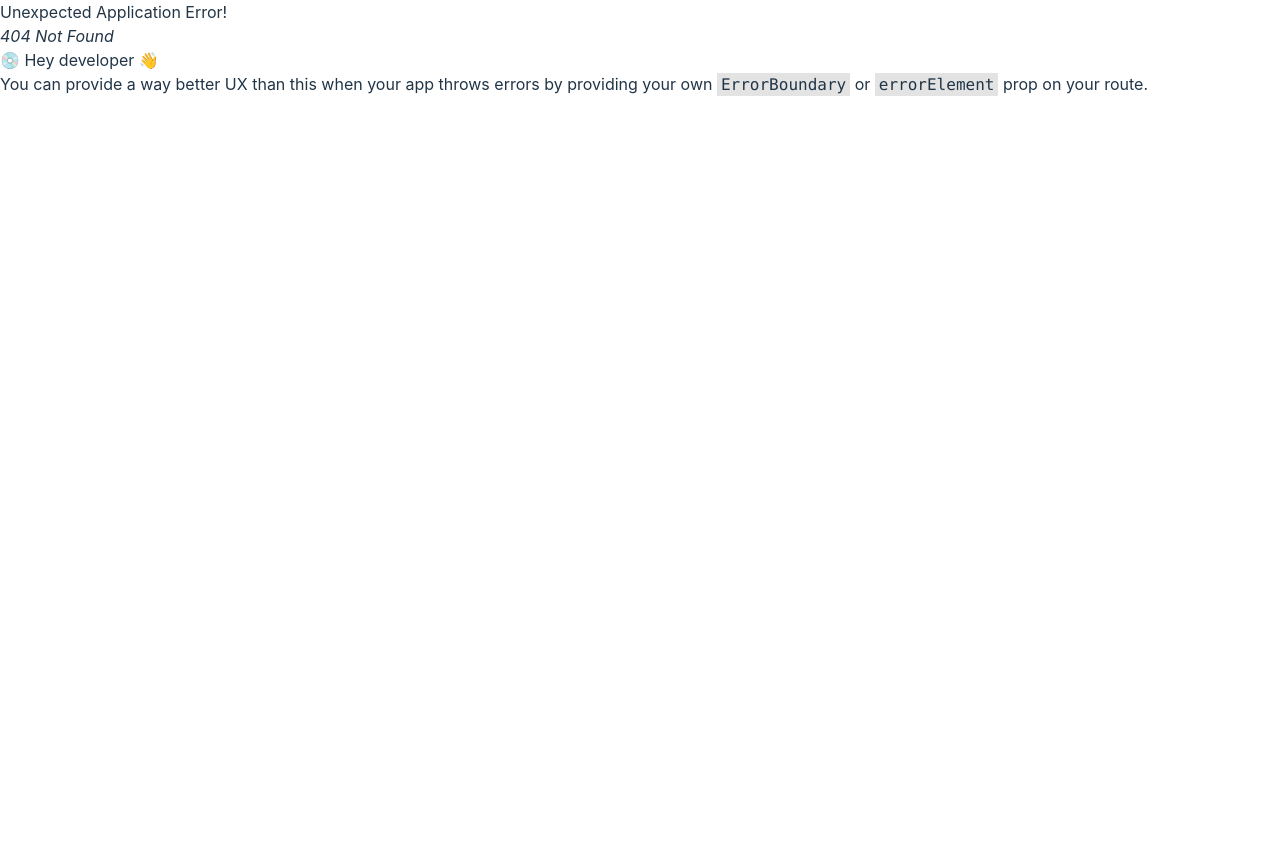
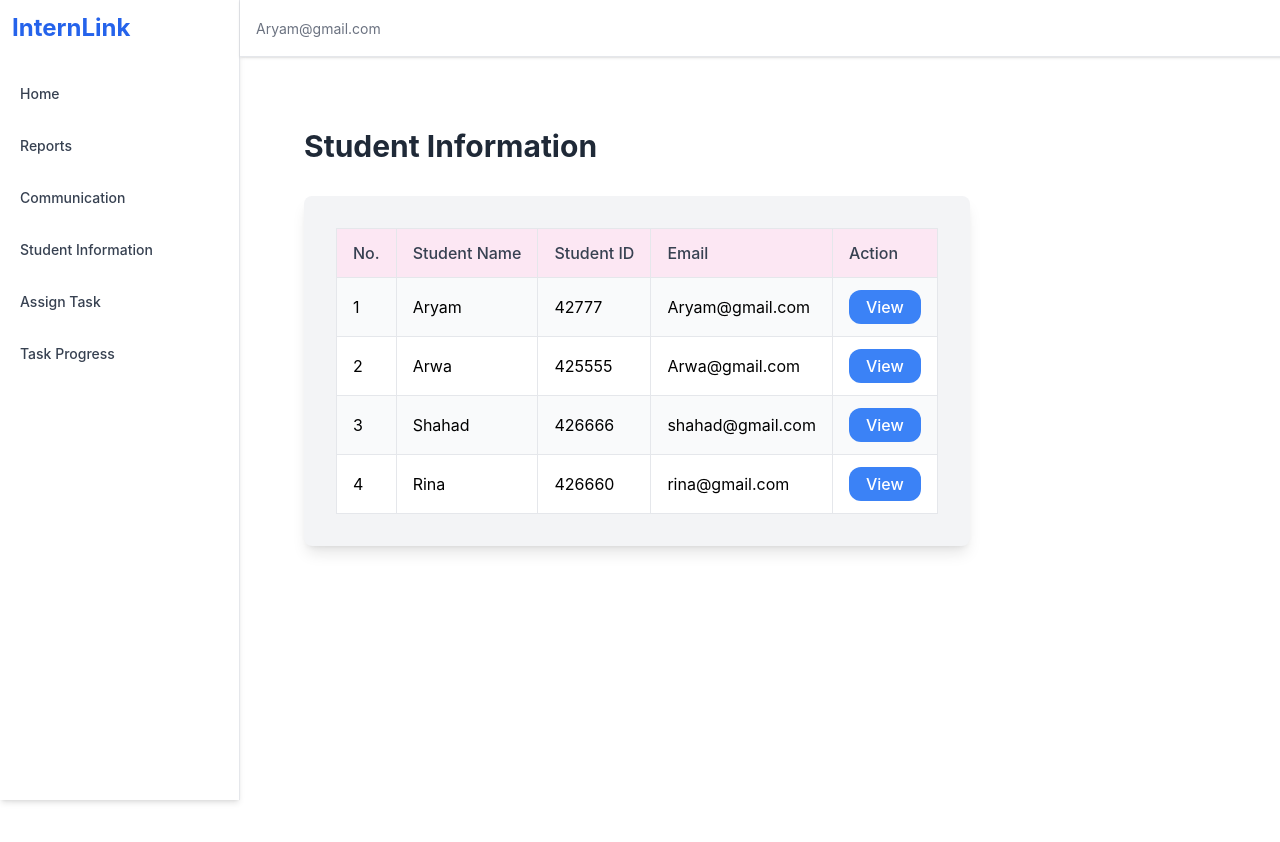
Before and after one commit to Aryamm111/internLinkFront, a React (Vite) app: page /studentsinfo in a window 1280 px wide. Before the commit this address had no page. Shown: the top 842 px of the page. Before the commit the page ends 800 px from the top, so only its background shows below. Built offline with nearby package versions, Linux system fonts and the light colour scheme.

Commit message:
Added table and student info components. In main added routes

```diff
--- a/src/App.jsx
+++ b/src/App.jsx
@@ -1,14 +1,8 @@
+import React from "react";
+import LayoutA from "./components/LayoutA";
 import "./App.css";
-import React from 'react';
-import LayoutA from './components/LayoutA';
-import { Outlet } from 'react-router-dom';
-
-function App() {
-  return (
-    <LayoutA userRole="companySupervisor">
-      <Outlet />
-    </LayoutA>
-  );
-}
+const App = () => {
+  return <LayoutA />;
+};
 
 export default App;
--- a/src/components/LayoutA.jsx
+++ b/src/components/LayoutA.jsx
@@ -1,22 +1,22 @@
 import React from 'react';
+import TopNavBar from './TopNavBar';
 import SideNavBar from './SideNavBar';
-import TopNavBar from './TopNavBar';
 import { Outlet } from 'react-router-dom';
+import { useUser } from '../UseContext';
 
-const LayoutA = ({ userRole }) => {
+const LayoutA = () => {
+  const { userRole } = useUser(); // Get userRole from context
+
   return (
-
     <div className="flex min-h-screen">
       <SideNavBar userRole={userRole} />
-
-    <div className="bg-red ml-[240px] pt-[64px] ">
-    <TopNavBar  />
-    <main className="p-8">
-
-      <Outlet/>
-    </main>
+      <div className="flex-1 ml-[240px] pt-[64px] ">
+        <TopNavBar />
+        <main className="p-8">
+          <Outlet />
+        </main>
       </div>
-      </div>
+    </div>
   );
 };
 
--- a/src/components/SideNavBar.jsx
+++ b/src/components/SideNavBar.jsx
@@ -1,20 +1,21 @@
 import React from 'react';
 import { Link } from 'react-router-dom';
+
 const navLinksMap = {
 
   student: [
-    { name: 'Home' },
-    { name: 'Reports' },
-    { name: 'Communication' },
-    { name: 'Internships opportunities' },
-    { name: 'Track Application Status' },
+    { name: 'Home' ,href : '/home'},
+    { name: 'Reports',href : '/reports' },
+    { name: 'Communication',href:'/communication' },
+    { name: 'Internships opportunities',href:'/opportunities' },
+    { name: 'Track Application Status',href:'/track' },
     { name: 'My Tasks'},
   ],
   companySupervisor: [
     { name: 'Home' ,href : '/home'},
     { name: 'Reports' },
     { name: 'Communication' },
-    { name: 'Student Information' },
+    { name: 'Student Information',href:'/studentsinfo' },
     { name: 'Assign Task'},
     { name: 'Task Progress'},
 
--- /dev/null
+++ b/src/components/StudentInfo.jsx
@@ -0,0 +1,37 @@
+import React from 'react';
+import Table from './Table';
+
+export const StudentInfo = ({ userRole }) => {
+  const columns = [
+    { header: 'No.', key: 'id' },
+    { header: 'Student Name', key: 'name' },
+    { header: 'Student ID', key: 'studentId' },
+    { header: 'Email', key: 'email' },
+    {
+      header: 'Action',
+      key: 'action',
+      render: (_, row) => (
+        <button className="bg-blue-500 text-white px-4 py-1 rounded-xl hover:bg-blue-600 transition-colors duration-300">
+          View
+        </button>
+      ),
+    },
+  ];
+  const data = [
+    { id: 1, name: 'Aryam', studentId: '42777', email: 'Aryam@gmail.com' },
+    { id: 2, name: 'Arwa', studentId: '425555', email: 'Arwa@gmail.com' },
+    { id: 3, name: 'Shahad', studentId: '426666', email: 'shahad@gmail.com' },
+    { id: 4, name: 'Rina', studentId: '426660', email: 'rina@gmail.com' },
+  ];
+
+
+  return (
+    <div className="min-h-screen  p-8">
+      <h1 className="text-3xl font-bold text-gray-800 mb-8 text-left">Student Information</h1>
+        <div className="bg-gray-100 shadow-lg rounded-lg p-8 w-full ">
+          <Table columns={columns} data={data} userRole={userRole} />
+        </div>
+
+    </div>
+  );
+};
--- /dev/null
+++ b/src/components/Table.jsx
@@ -0,0 +1,38 @@
+import React from 'react';
+
+const Table = ({ columns, data, userRole }) => {
+  return (
+    <div className="overflow-x-auto">
+      <table className="w-full text-left border-collapse">
+        <thead className="bg-pink-100">
+          <tr>
+            {columns.map((col, index) => (
+              <th key={index} className="py-3 px-4 border font-medium text-gray-700">
+                {col.header}
+              </th>
+            ))}
+          </tr>
+        </thead>
+        <tbody>
+          {data.map((row, rowIndex) => (
+            <tr
+              key={rowIndex}
+              className={`${rowIndex % 2 === 0 ? 'bg-gray-50' : 'bg-white'} hover:bg-gray-100`}
+            >
+              {columns.map((col, colIndex) => (
+                <td
+                  key={colIndex}
+                  className={`py-3 px-4 border text-black ${col.className ? col.className(row[col.key]) : ''}`}
+                >
+                  {col.render ? col.render(row[col.key], row) : row[col.key]}
+                </td>
+              ))}
+            </tr>
+          ))}
+        </tbody>
+      </table>
+    </div>
+  );
+};
+
+export default Table;
--- a/src/components/TopNavBar.jsx
+++ b/src/components/TopNavBar.jsx
@@ -3,9 +3,19 @@ import { useUser } from '../UseContext.jsx';
 
 const TopNavBar = () => {
   const { userName } = useUser();
-  <div>
-  <header className="bg-white shadow p-4 border-b border-gray-200 w-full fixed top-0 z-10">jk</header>
-  </div>
+
+  return (
+    <header className="bg-white shadow p-4 border-b border-gray-200 w-full fixed top-0 z-10">
+      <div className="max-w-screen-xl mx-auto flex  pr-6">
+
+          <div >
+            <span className="text-gray-700 text-sm font-medium">{userName}</span>
+            <span className="text-gray-500 text-sm">Aryam@gmail.com</span>
+          </div>
+
+      </div>
+    </header>
+  );
 };
 
 export default TopNavBar;
--- a/src/main.jsx
+++ b/src/main.jsx
@@ -1,25 +1,35 @@
-import { StrictMode } from 'react';
-import { createRoot } from 'react-dom/client';
-import './index.css';
-import App from './App.jsx';
-import { createBrowserRouter, RouterProvider } from 'react-router-dom';
-import { UserProvider } from './UseContext.jsx';
+import { StrictMode } from "react";
+import { createRoot } from "react-dom/client";
+import "./index.css";
+import { createBrowserRouter, RouterProvider } from "react-router-dom";
+import { UserProvider, useUser } from "./UseContext.jsx";
+import LayoutA from "./components/LayoutA";
+import { StudentInfo } from "./components/StudentInfo.jsx";
 
-const router = createBrowserRouter([
-  {
-    path: '/',
-    element: <App />,
+const App = () => {
+  const { userRole } = useUser();
 
-  },
-]);
 
-const rootElement = document.getElementById('root');
+  const router = createBrowserRouter([
+    {
+      path: "/",
+      element: <LayoutA />,
+      children: [
+        { path: "studentsinfo", element: <StudentInfo /> },
+      ],
+    },
+  ]);
+
+  return <RouterProvider router={router} />;
+};
+
+const rootElement = document.getElementById("root");
 const root = createRoot(rootElement);
 
 root.render(
   <StrictMode>
     <UserProvider>
-      <RouterProvider router={router} />
+      <App />
     </UserProvider>
-  </StrictMode>,
+  </StrictMode>
 );
```
